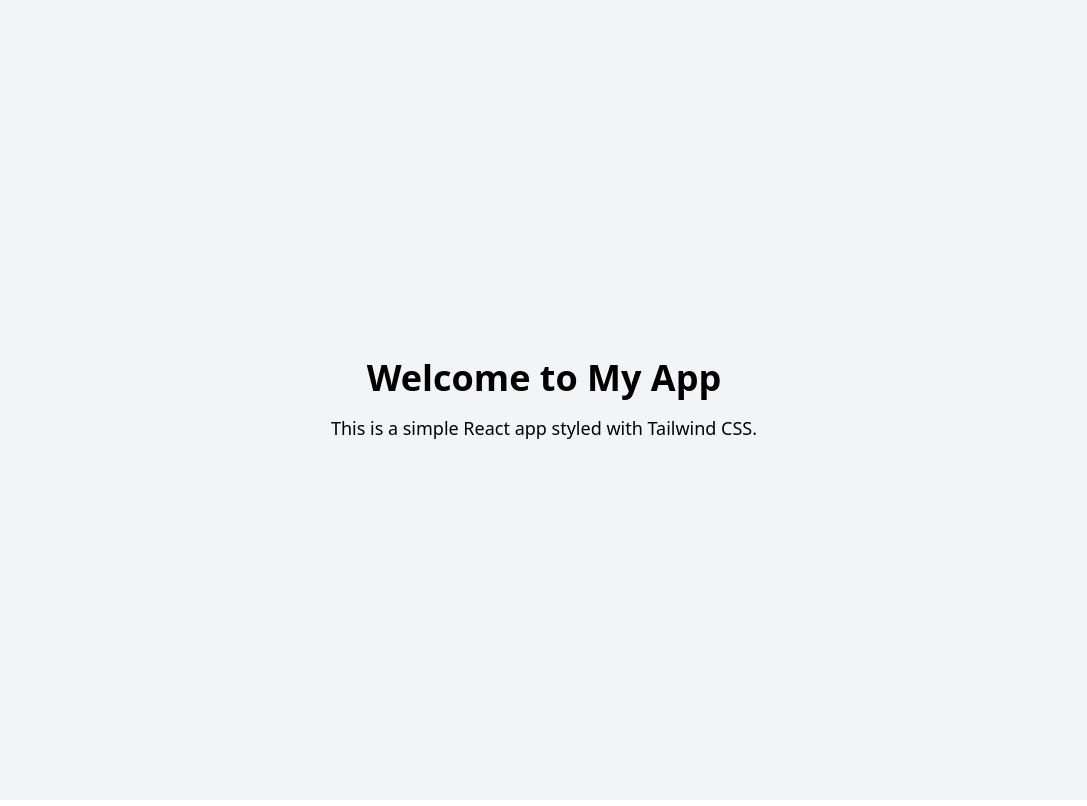
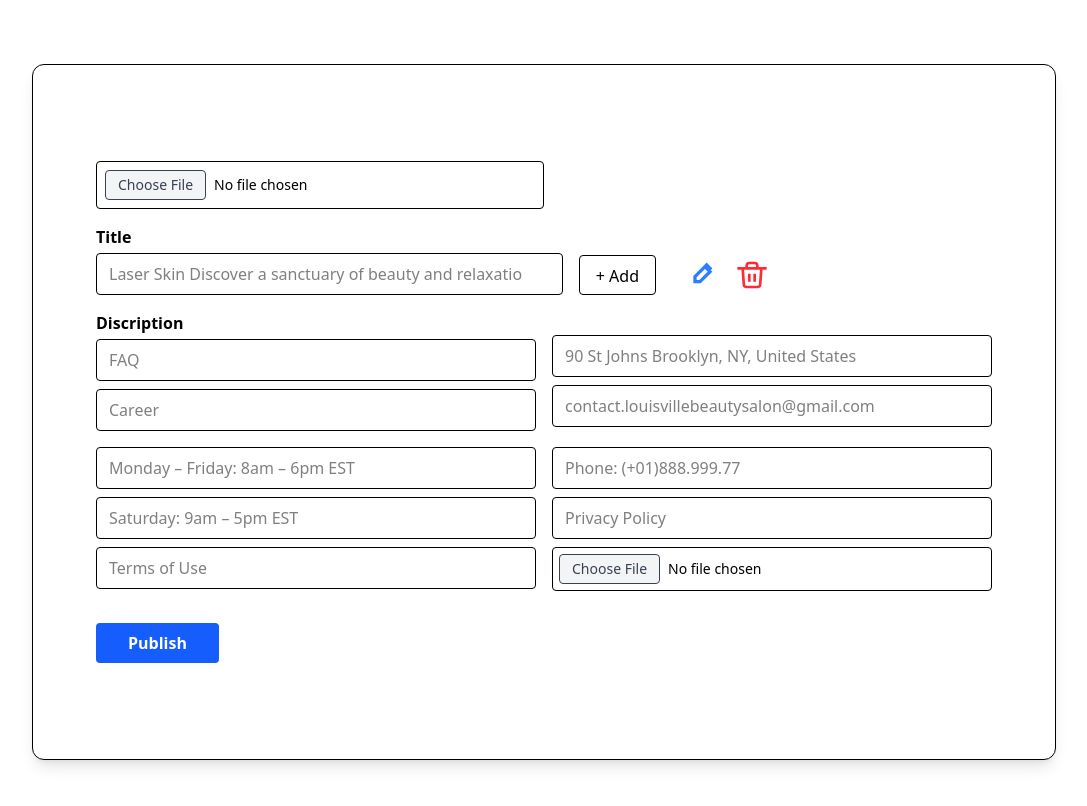
Before and after one commit to ankitjha-code/lzy-crazy-dashboard, a React (Vite) app: page / in a window 1280 px wide. Shown: the top 806 px of the page, without its empty margins (96-1183 px from the left). Built offline with nearby package versions, Linux system fonts and the light colour scheme.

Commit message:
Footer Component

```diff
--- a/src/App.jsx
+++ b/src/App.jsx
@@ -1,13 +1,13 @@
 import React from "react";
+import Footer from './components/Footer';
+
 
 const App = () => {
   return (
-    <div className="flex flex-col items-center justify-center min-h-screen bg-gray-100">
-      <h1 className="text-4xl font-bold">Welcome to My App</h1>
-      <p className="mt-4 text-lg">
-        This is a simple React app styled with Tailwind CSS.
-      </p>
-    </div>
+    <>
+    <Footer/>
+    </>
+
   );
 };
 
--- /dev/null
+++ b/src/components/Footer.jsx
@@ -0,0 +1,180 @@
+
+
+import { useState } from "react";
+
+// SVG icons as React components
+const EditIcon = () => (
+  <svg className="w-10 h-10 text-blue-500 inline-block" fill="none" stroke="currentColor" strokeWidth="2" viewBox="0 0 24 24">
+    <path d="M15.232 5.232l3.536 3.536M9 13l6-6 3 3-6 6H9v-3z" />
+  </svg>
+);
+
+const DeleteIcon = () => (
+  <svg className="w-8 h-10 text-red-500 inline-block" fill="none" stroke="currentColor" strokeWidth="2" viewBox="0 0 24 24">
+    <path d="M19 7l-.867 12.142A2 2 0 0 1 16.138 21H7.862a2 2 0 0 1-1.995-1.858L5 7m5 4v6m4-6v6M1 7h22M10 3h4a2 2 0 0 1 2 2v2H8V5a2 2 0 0 1 2-2z" />
+  </svg>
+);
+
+export default function DashboardForm() {
+  const [form, setForm] = useState({
+    title: "",
+    faq: "",
+    career: "",
+    address: "",
+    email: "",
+    weekday: "",
+    saturday: "",
+    terms: "",
+    phone: "",
+    privacy: "",
+  });
+
+  const handleChange = (e) => {
+    setForm({ ...form, [e.target.name]: e.target.value });
+  };
+
+  return (
+    <div className="max-w-5xl mx-auto my-16 p-8 border rounded-xl shadow-lg bg-white">
+    <div className="flex flex-col items-center py-16">
+      <form className="w-full max-w-4xl space-y-4">
+        {/* File Input */}
+
+        <div className="w-1/2 border rounded p-2 ">
+         <input
+            type="file"
+            className="file:mr-2 file:py-1 file:px-3 file:border file:rounded file:bg-gray-100 file:text-gray-700 text-sm focus:outline-none"
+        />
+        </div>
+
+        {/* Title Row */}
+        <div className="flex items-end gap-2 w-3/4">
+          <div className="flex-1">
+            <label className="font-semibold block mb-1">Title</label>
+            <input
+              type="text"
+              name="title"
+              className="border rounded px-3 py-2 w-full"
+              placeholder="Laser Skin Discover a sanctuary of beauty and relaxatio"
+              value={form.title}
+              onChange={handleChange}
+            />
+          </div>
+          <button
+            type="button"
+            className="border rounded px-4 py-2 h-10 mt-6 ml-2"
+          >
+            + Add
+          </button>
+          <button type="button" className="ml-4 mt-6">
+            <EditIcon />
+          </button>
+          <button type="button" className="ml-2 mt-6">
+            <DeleteIcon />
+          </button>
+        </div>
+
+        {/* Description and Contact */}
+        <div className="grid grid-cols-2 gap-4">
+          <div>
+            <label className="font-semibold block mb-1">Discription</label>
+            <input
+              type="text"
+              name="faq"
+              className="border rounded px-3 py-2 w-full mb-2"
+              placeholder="FAQ"
+              value={form.faq}
+              onChange={handleChange}
+            />
+            <input
+              type="text"
+              name="career"
+              className="border rounded px-3 py-2 w-full"
+              placeholder="Career"
+              value={form.career}
+              onChange={handleChange}
+            />
+          </div>
+          <div>
+            <input
+              type="text"
+              name="address"
+              className="border rounded px-3 py-2 w-full mb-2 mt-6"
+              placeholder="90 St Johns Brooklyn, NY, United States"
+              value={form.address}
+              onChange={handleChange}
+            />
+            <input
+              type="text"
+              name="email"
+              className="border rounded px-3 py-2 w-full"
+              placeholder="contact.louisvillebeautysalon@gmail.com"
+              value={form.email}
+              onChange={handleChange}
+            />
+          </div>
+
+          <div>
+            <input
+              type="text"
+              name="weekday"
+              className="border rounded px-3 py-2 w-full mb-2"
+              placeholder="Monday – Friday: 8am – 6pm EST"
+              value={form.weekday}
+              onChange={handleChange}
+            />
+            <input
+              type="text"
+              name="saturday"
+              className="border rounded px-3 py-2 w-full mb-2"
+              placeholder="Saturday: 9am – 5pm EST"
+              value={form.saturday}
+              onChange={handleChange}
+            />
+            <input
+              type="text"
+              name="terms"
+              className="border rounded px-3 py-2 w-full"
+              placeholder="Terms of Use"
+              value={form.terms}
+              onChange={handleChange}
+            />
+          </div>
+          <div>
+            <input
+              type="number"
+              name="phone"
+              className="border rounded px-3 py-2 w-full mb-2"
+              placeholder="Phone: (+01)888.999.77"
+              value={form.phone}
+              onChange={handleChange}
+            />
+            <input
+              type="text"
+              name="privacy"
+              className="border rounded px-3 py-2 w-full mb-2"
+              placeholder="Privacy Policy"
+              value={form.privacy}
+              onChange={handleChange}
+            />
+            <div className="flex gap-2 border rounded p-1.5">
+
+               <input
+                type="file"
+                className="file:mr-2 file:py-1 file:px-3 file:border file:rounded file:bg-gray-100 file:text-gray-700 text-sm"
+                />
+            </div>
+          </div>
+        </div>
+
+        {/* Publish Button */}
+        <button
+          type="submit"
+          className="bg-blue-600 text-white px-8 py-2 rounded mt-4 font-semibold"
+        >
+          Publish
+        </button>
+      </form>
+    </div>
+    </div>
+  );
+}
```
